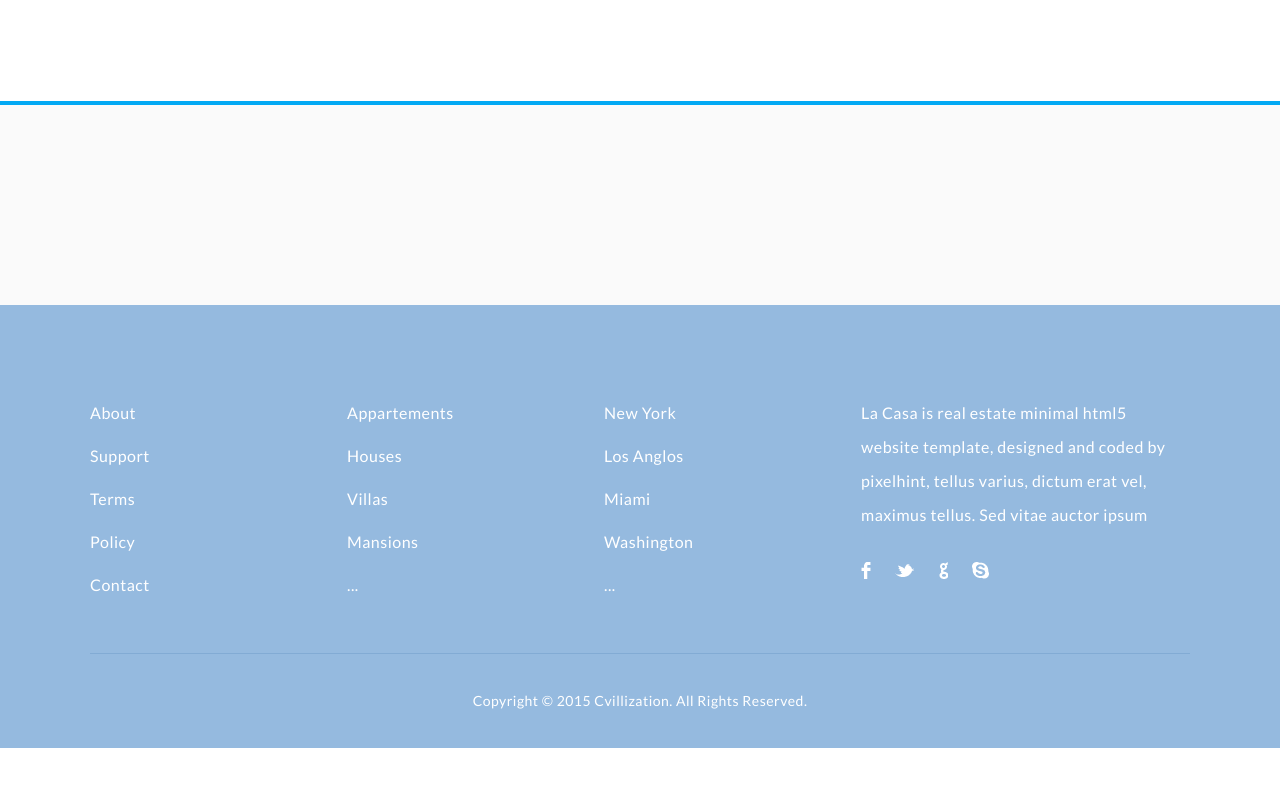
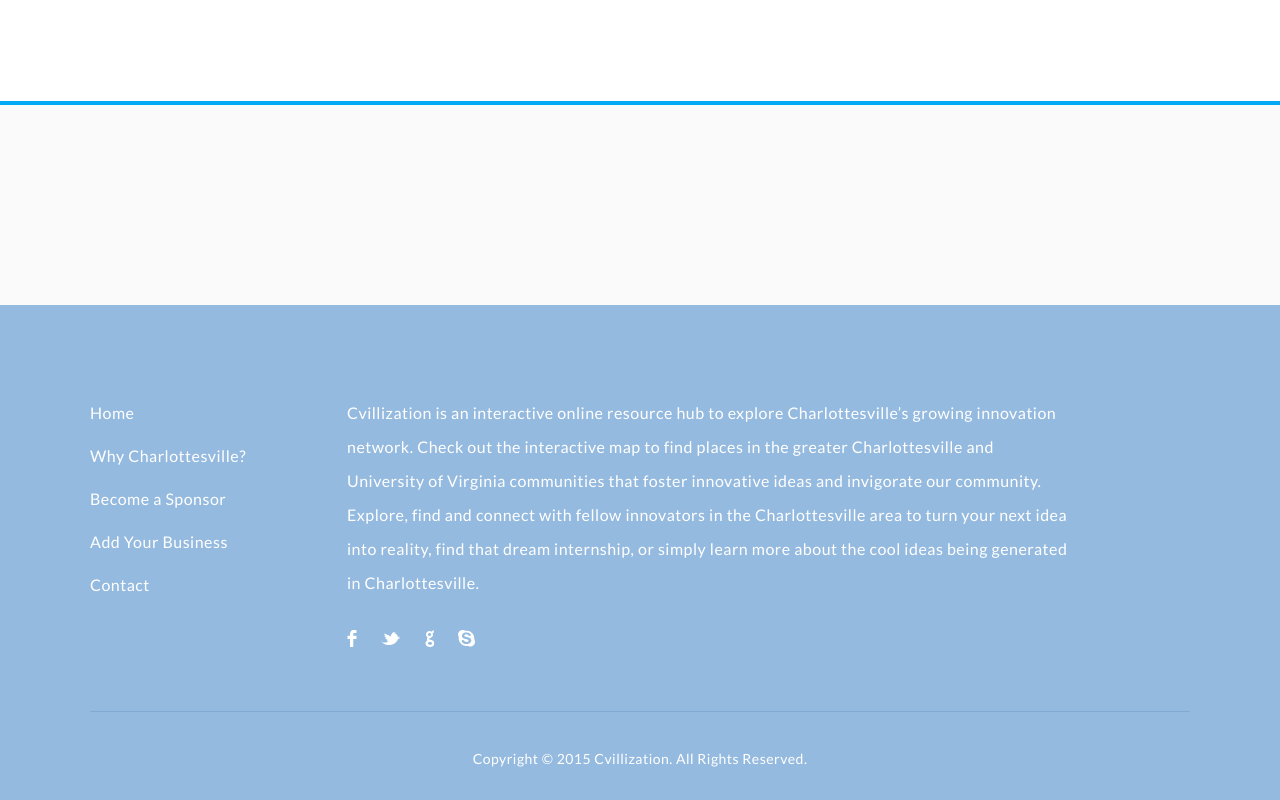
Before and after one commit to CvilleFlashHack/cvillemap, a plain HTML site: page index.html in a window 1280 px wide. Shown: the part 499-1299 px from the top of the page. Before the commit the page ends 1247 px from the top, so only its background shows below. Drawn offline with Linux system fonts and the light colour scheme; no server answers.

Commit message:
Cleaning up tiles, adding some design assets

```diff
--- a/css/responsive.css
+++ b/css/responsive.css
@@ -621,7 +621,7 @@ footer .footer > ul > li.links li a{
 }
 
 footer .footer > ul > li.about{
-    width: 327px;
+    width: 727px;
 }
 
 footer ul li.about p{
@@ -752,7 +752,7 @@ footer .copyrights a.ph_link{
     }
 
     footer .footer > ul > li.about{
-        width: 29.72727272727273%;
+        width: 59.454545455%;
     }
 }
 
--- a/index.html
+++ b/index.html
@@ -144,36 +144,36 @@
 			<ul>
 				<li class="links">
 					<ul>
-						<li><a href="#">About</a></li>
-						<li><a href="#">Support</a></li>
-						<li><a href="#">Terms</a></li>
-						<li><a href="#">Policy</a></li>
+						<li><a href="index.html">Home</a></li>
+						<li><a href="charlottesville.html">Why Charlottesville?</a></li>
+						<li><a href="sponsorship.html">Become a Sponsor</a></li>
+						<li><a href="add.html">Add Your Business</a></li>
 						<li><a href="#">Contact</a></li>
 					</ul>
 				</li>
 
-				<li class="links">
-					<ul>
-						<li><a href="#">Appartements</a></li>
-						<li><a href="#">Houses</a></li>
-						<li><a href="#">Villas</a></li>
-						<li><a href="#">Mansions</a></li>
-						<li><a href="#">...</a></li>
-					</ul>
-				</li>
+				<!--<li class="links">-->
+					<!--<ul>-->
+						<!--<li><a href="#">Appartements</a></li>-->
+						<!--<li><a href="#">Houses</a></li>-->
+						<!--<li><a href="#">Villas</a></li>-->
+						<!--<li><a href="#">Mansions</a></li>-->
+						<!--<li><a href="#">...</a></li>-->
+					<!--</ul>-->
+				<!--</li>-->
 
-				<li class="links">
-					<ul>
-						<li><a href="#">New York</a></li>
-						<li><a href="#">Los Anglos</a></li>
-						<li><a href="#">Miami</a></li>
-						<li><a href="#">Washington</a></li>
-						<li><a href="#">...</a></li>
-					</ul>
-				</li>
+				<!--<li class="links">-->
+					<!--<ul>-->
+						<!--<li><a href="#">New York</a></li>-->
+						<!--<li><a href="#">Los Anglos</a></li>-->
+						<!--<li><a href="#">Miami</a></li>-->
+						<!--<li><a href="#">Washington</a></li>-->
+						<!--<li><a href="#">...</a></li>-->
+					<!--</ul>-->
+				<!--</li>-->
 
 				<li class="about">
-					<p>La Casa is real estate minimal html5 website template, designed and coded by pixelhint, tellus varius, dictum erat vel, maximus tellus. Sed vitae auctor ipsum</p>
+					<p>Cvillization is an interactive online resource hub to explore Charlottesville’s growing innovation network. Check out the interactive map to find places in the greater Charlottesville and University of Virginia communities that foster innovative ideas and invigorate our community. Explore, find and connect with fellow innovators in the Charlottesville area to turn your next idea into reality, find that dream internship, or simply learn more about the cool ideas being generated in Charlottesville. </p>
 					<ul>
 						<li><a href="http://facebook.com/cvillization" class="facebook" target="_blank"></a></li>
 						<li><a href="http://twitter.com/cvillization" class="twitter" target="_blank"></a></li>
```
